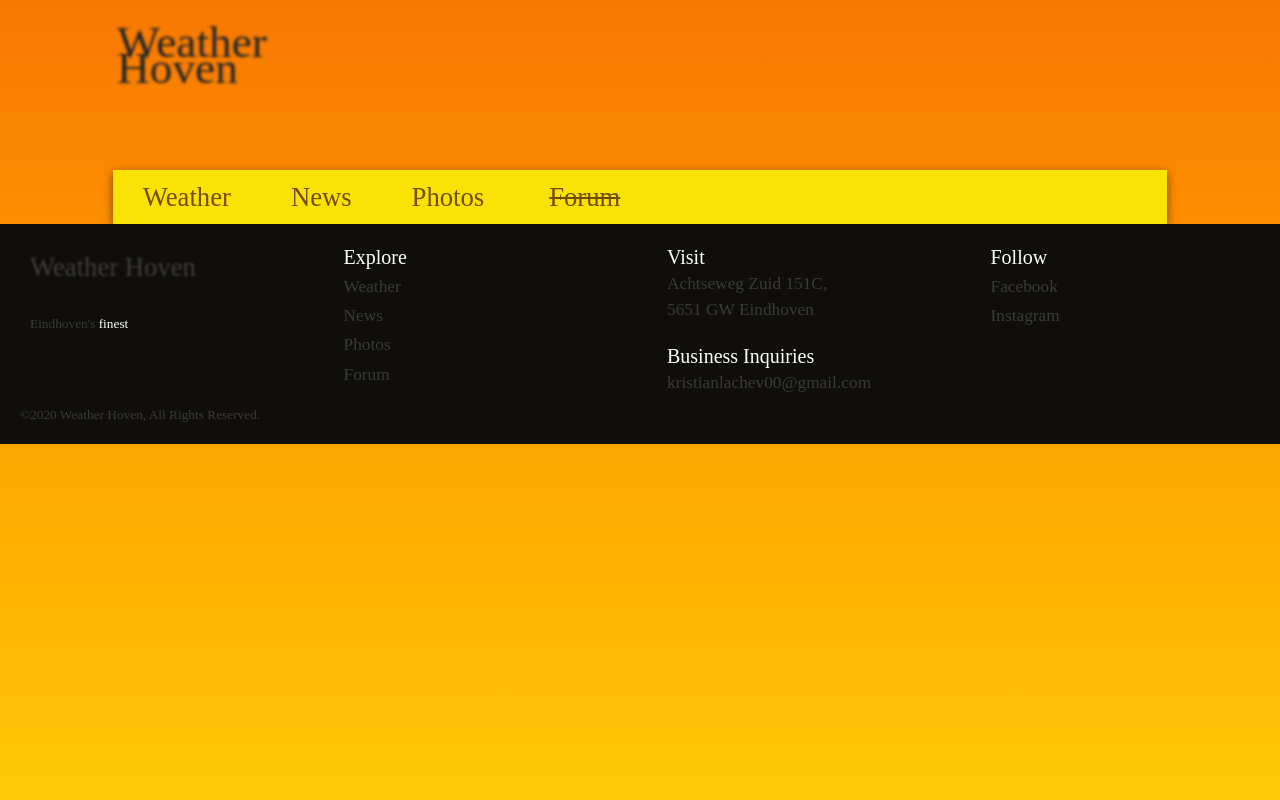
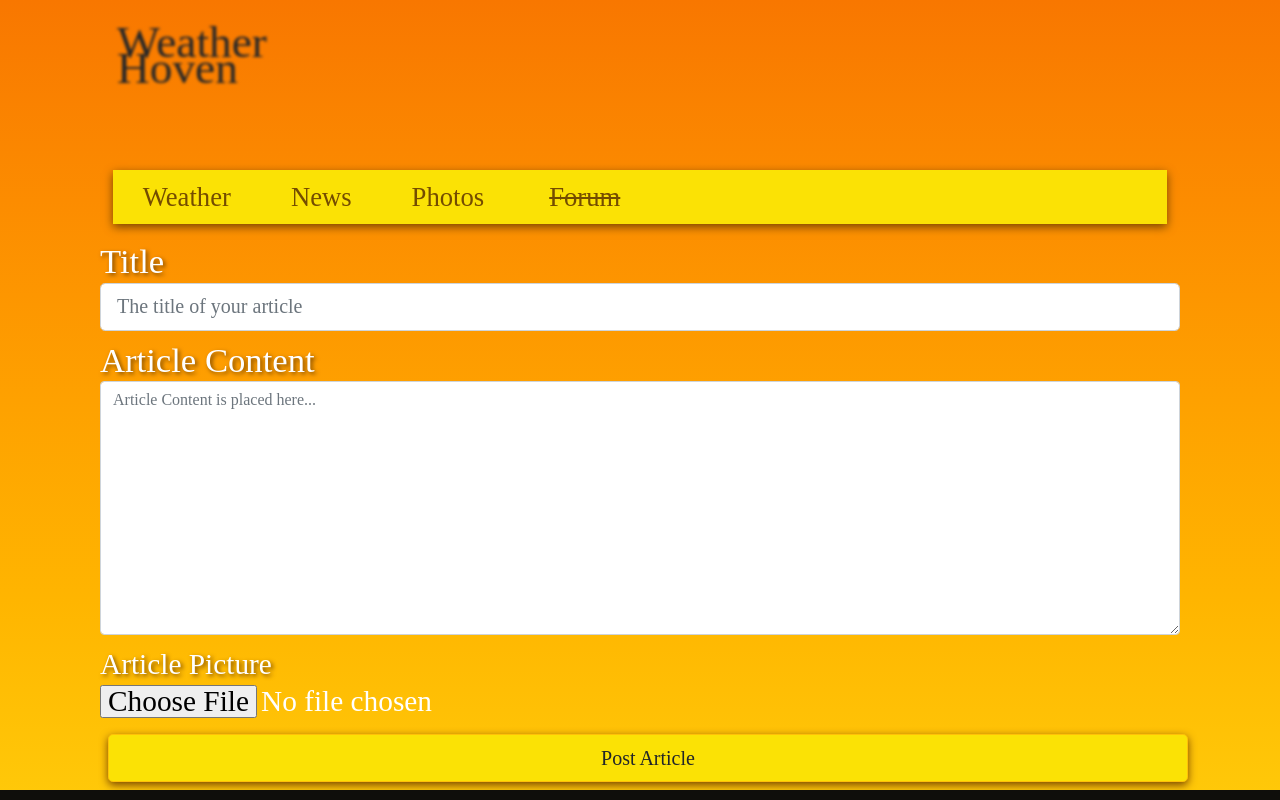
Before and after one commit to VoidBGS/weather-app-front-end, a React (Create React App) app: page /News/Post in a window 1280 px wide. Shown: the top 800 px of the page. Built offline with nearby package versions, Linux system fonts and the light colour scheme; a web font is replaced by a local one.

Commit message:
Completed News Article Form

```diff
--- a/src/components/News/Form/NewsArticleForm.css
+++ b/src/components/News/Form/NewsArticleForm.css
@@ -0,0 +1,19 @@
+.news-form-title{
+    font-size: 26pt;
+    text-shadow: 2px 2px 4px #764400;
+    color: #ffffff;
+}
+.news-form-content{
+    font-size: 26pt;
+    text-shadow: 2px 2px 4px #764400;
+    color: #ffffff;
+}
+.news-form-picture{
+    font-size: 22pt;
+    text-shadow: 2px 2px 4px #764400;
+    color: #ffffff;
+}
+.news-form-button{
+    background-color: #FBE205;
+    box-shadow: 0px 3px 9px #764400;
+}
--- a/src/components/News/Form/NewsArticleForm.js
+++ b/src/components/News/Form/NewsArticleForm.js
@@ -1,12 +1,11 @@
 import React from 'react'
 import Container from 'react-bootstrap/Container'
-import NewsArticleTitle from './NewsArticleTitle'
+import NewsForm from './NewsForm'
 
 const NewsArticleForm = () =>{
     return(
    <Container>
-   <NewsArticleTitle/>
-   test
+   <NewsForm/>
    </Container>
     )
 }
--- a/src/components/News/Form/NewsArticleTitle.js
+++ /dev/null
@@ -1,14 +0,0 @@
-import React from 'react'
-import {Row} from 'react-bootstrap'
-
-const NewsArticleTitle = () => {
-
-        return (
-            <div>
-                <Row><h3>Title</h3></Row>
-                <Row></Row>
-            </div>
-        )
-}
-
-export default NewsArticleTitle;
--- /dev/null
+++ b/src/components/News/Form/NewsForm.js
@@ -0,0 +1,58 @@
+import React, {useEffect, useState} from 'react'
+import './NewsArticleForm.css'
+import {Row, Form, Button} from 'react-bootstrap'
+
+const NewsForm = () => {
+    const [validated, setValidated] = useState(false);
+    const [isLoading, setLoading] = useState(false);
+
+    function simulateNetworkRequest() {
+        return new Promise((resolve) => setTimeout(resolve, 2000));
+      }
+
+      useEffect(() => {
+        if (isLoading) {
+          simulateNetworkRequest().then(() => {
+            setLoading(false);
+          });
+        }
+      }, [isLoading]);
+
+      const handleClick = () => setLoading(true);
+
+    const handleSubmit = (event) => {
+        const form = event.currentTarget;
+        if (form.checkValidity() === false) {
+            event.preventDefault();
+            event.stopPropagation();
+        }
+        else {
+            return new Promise((resolve) => setTimeout(resolve, 2000));
+        }
+
+        setValidated(true);
+    };
+
+        return (
+            <>
+        <Form noValidate validated={validated} onSubmit={handleSubmit}>
+        <Form.Group>
+        <Form.Label className="news-form-title pt-4">Title</Form.Label>
+        <Form.Control required size="lg" type="text" placeholder="The title of your article" minLength="10"/>
+        <Form.Control.Feedback type="invalid" className="feedback">Title is Empty!</Form.Control.Feedback>
+        </Form.Group>
+        <Form.Group controlId="exampleForm.ControlTextarea1">
+        <Form.Label className="news-form-content" >Article Content</Form.Label>
+        <Form.Control required as="textarea" rows="10" placeholder="Article Content is placed here..." minLength="25"/>
+        <Form.Control.Feedback type="invalid" className="feedback">The Article Content Needs to be at least 50 Characters long!</Form.Control.Feedback>
+        </Form.Group>
+        <Form.Group>
+        <Form.File id="news-picture" label="Article Picture" className="news-form-picture" />
+        </Form.Group>
+        <Button variant="warning" size="lg" type="submit" disabled={isLoading} onClick={!isLoading ? handleClick : null} className="news-form-button m-2" block> {isLoading ? 'Loading…' : 'Post Article'}</Button>
+        </Form>
+        </>
+        )
+}
+
+export default NewsForm;
--- a/src/routes.js
+++ b/src/routes.js
@@ -3,6 +3,7 @@ import Weather from './components/Weather/Weather'
 import News from './components/News/News'
 import Forum from './components/Forum/Forum'
 import Photos from './components/Photos/Photos'
+import NewsArticleForm from './components/News/Form/NewsArticleForm'
 import Navigation from './components/Navigation'
 import {BrowserRouter as Router, Switch, Route} from "react-router-dom";
 
@@ -13,6 +14,7 @@ const CreateRoutes = () =>{
     <Switch>
     <Route path="/" exact component={Weather}/>
     <Route path="/News" exact component={News}/>
+    <Route path="/News/Post" exact component={NewsArticleForm}/>
     <Route path="/Photos" exact component={Photos}/>
     <Route path="/Forum" exact component={Forum}/>
     </Switch>
```
Also changed, not shown: src/components/News/Form/NewsArticleBody.js (deleted, +0 -12 lines), src/components/News/Form/NewsArticleButton.js (deleted, +0 -12 lines), src/components/News/Form/NewsArticleImage.js (deleted, +0 -12 lines).
